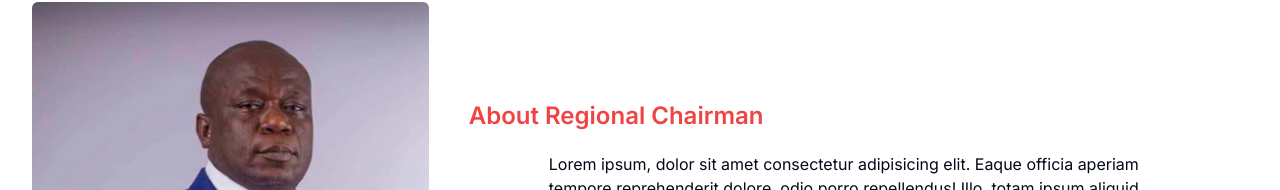
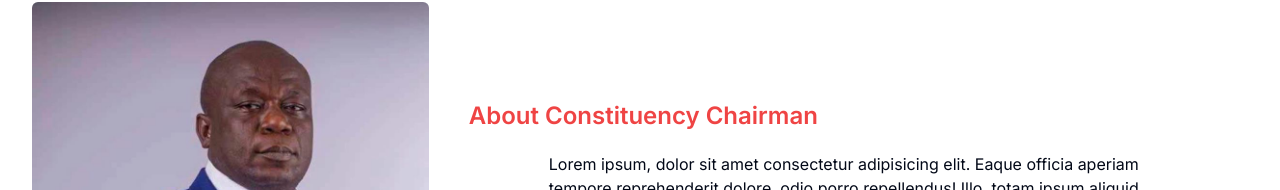
Before and after one commit to owusuvictorjnr/Akuapem-North-constituency, a Next.js app: page /about in a window 1280 px wide. Shown: the part 2688-2878 px from the top of the page. Built offline with nearby package versions, Linux system fonts and the light colour scheme.

Commit message:
refactor: constituency chairman

```diff
--- a/app/(frontend)/about/page.jsx
+++ b/app/(frontend)/about/page.jsx
@@ -148,7 +148,7 @@ const AboutPage = () => {
               {/* Mission & Vision statements */}
               <div className="space-y-5">
                 <h1 className=" text-red-500 capitalize font-semibold text-2xl ">
-                  about regional chairman
+                  about constituency chairman
                 </h1>
                 <p className="container mx-auto md:px-10 lg:px-20">
                   Lorem ipsum, dolor sit amet consectetur adipisicing elit.
```
